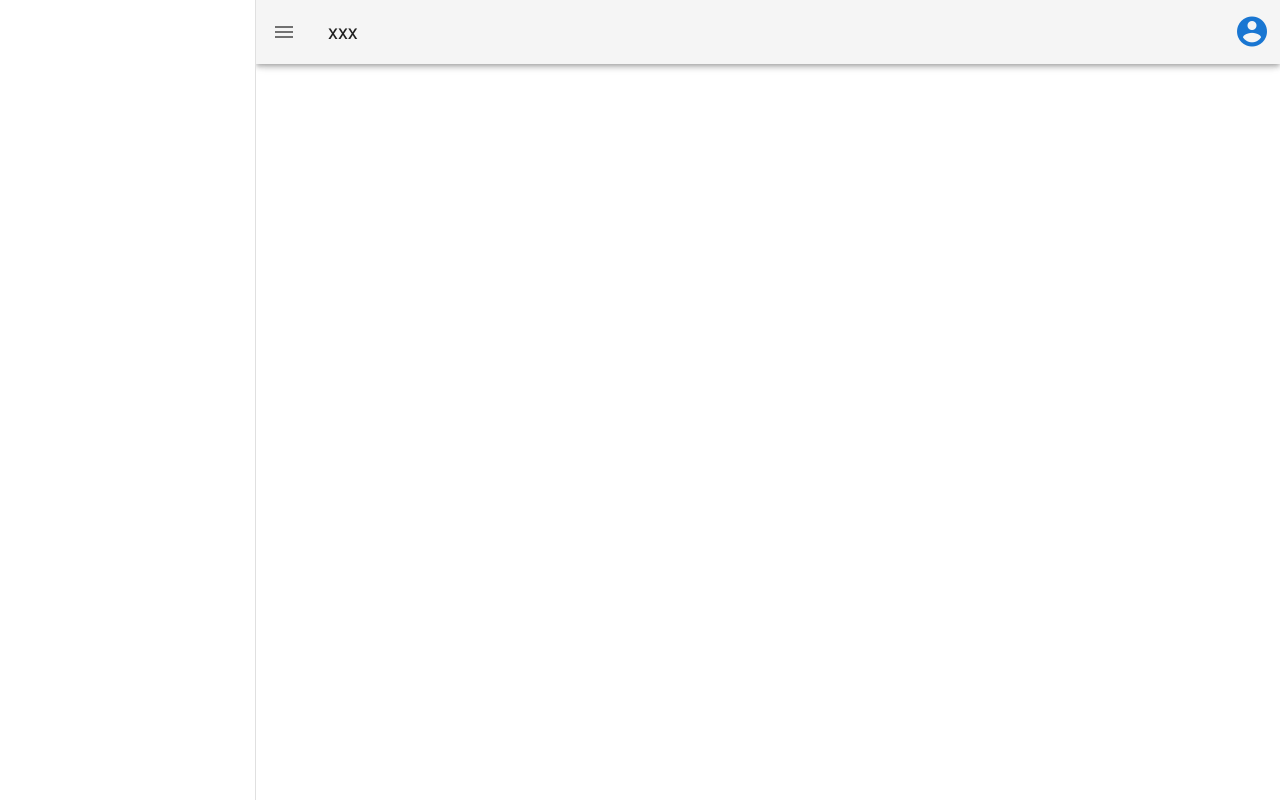
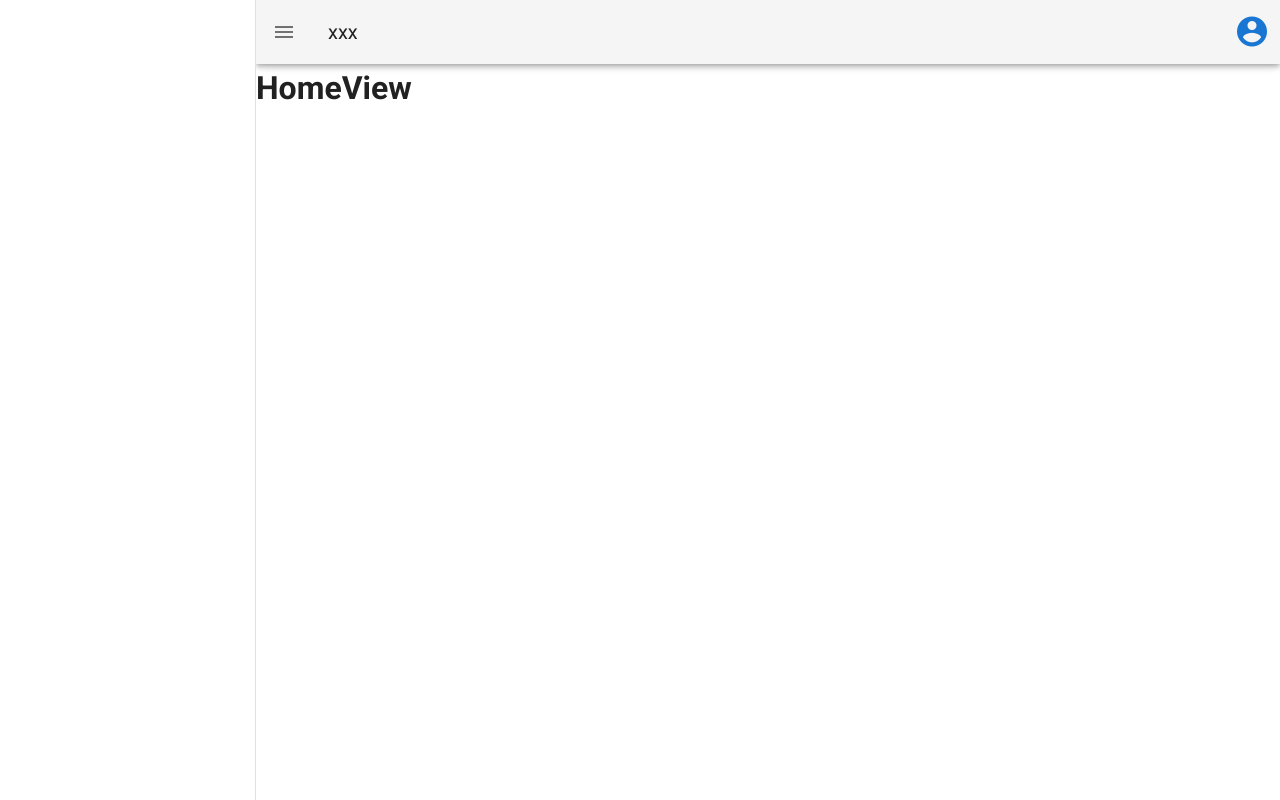
Before and after one commit to js9005/vuetify2-layout, a Vue app: page / in a window 1280 px wide. Built offline with nearby package versions, Linux system fonts and the light colour scheme.

Commit message:
Feat. added router and vuex store

```diff
--- a/package.json
+++ b/package.json
@@ -10,7 +10,9 @@
   "dependencies": {
     "core-js": "^3.8.3",
     "vue": "^2.6.14",
-    "vuetify": "^2.6.0"
+    "vue-router": "^3.6.5",
+    "vuetify": "^2.6.0",
+    "vuex": "^3.6.2"
   },
   "devDependencies": {
     "@babel/core": "^7.12.16",
--- a/src/App.vue
+++ b/src/App.vue
@@ -42,7 +42,7 @@
     </v-app-bar>
 
     <v-main>
-      <!--  -->
+      <router-view :key="$route.fullPath"></router-view>
     </v-main>
   </v-app>
 </template>
--- a/src/main.js
+++ b/src/main.js
@@ -1,10 +1,14 @@
-import Vue from 'vue'
-import App from './App.vue'
-import vuetify from './plugins/vuetify'
+import Vue from "vue";
+import App from "./App.vue";
+import vuetify from "./plugins/vuetify";
+import router from "./router";
+import store from "./store";
 
-Vue.config.productionTip = false
+Vue.config.productionTip = false;
 
 new Vue({
   vuetify,
-  render: h => h(App)
-}).$mount('#app')
+  router,
+  store,
+  render: (h) => h(App),
+}).$mount("#app");
--- /dev/null
+++ b/src/router/index.js
@@ -0,0 +1,16 @@
+import Vue from "vue";
+import VueRouter from "vue-router";
+Vue.use(VueRouter);
+
+const router = new VueRouter({
+  mode: "history",
+  routes: [
+    {
+      path: "/",
+      name: "HomeView",
+      component: () => import("@/views/HomeView.vue"),
+    },
+  ],
+});
+
+export default router;
--- /dev/null
+++ b/src/store/index.js
@@ -0,0 +1,11 @@
+import Vue from "vue";
+import Vuex from "vuex";
+Vue.use(Vuex);
+
+export default new Vuex.Store({
+  state: {},
+  getters: {},
+  mutations: {},
+  actions: {},
+  modules: {},
+});
--- /dev/null
+++ b/src/views/HomeView.vue
@@ -0,0 +1,11 @@
+<template>
+  <div>
+    <h1>HomeView</h1>
+  </div>
+</template>
+
+<script>
+export default {
+  name: "HomeView",
+};
+</script>
```
Also changed, not shown: 1 other file (tests, documents, lock files or other folders).
